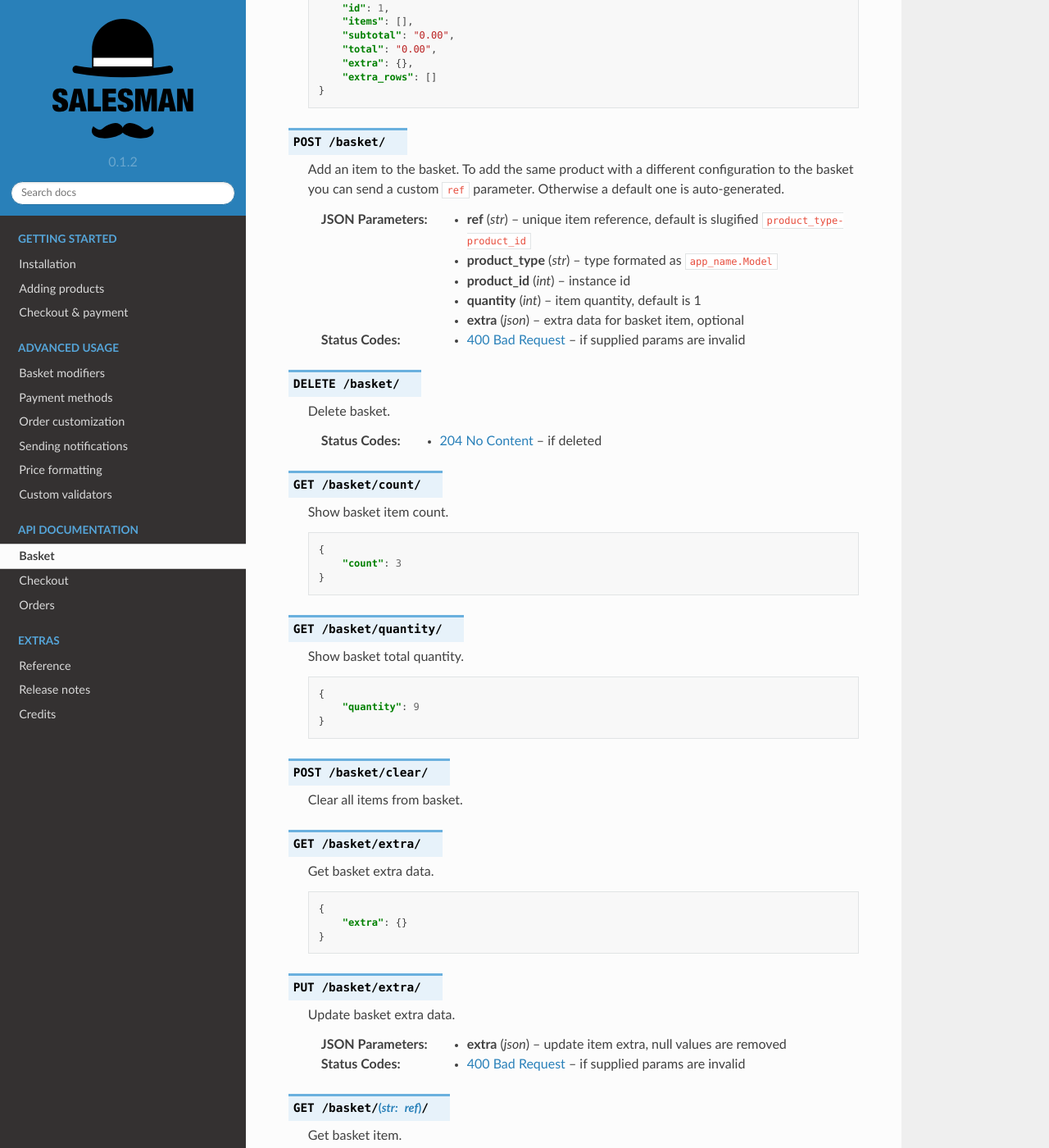
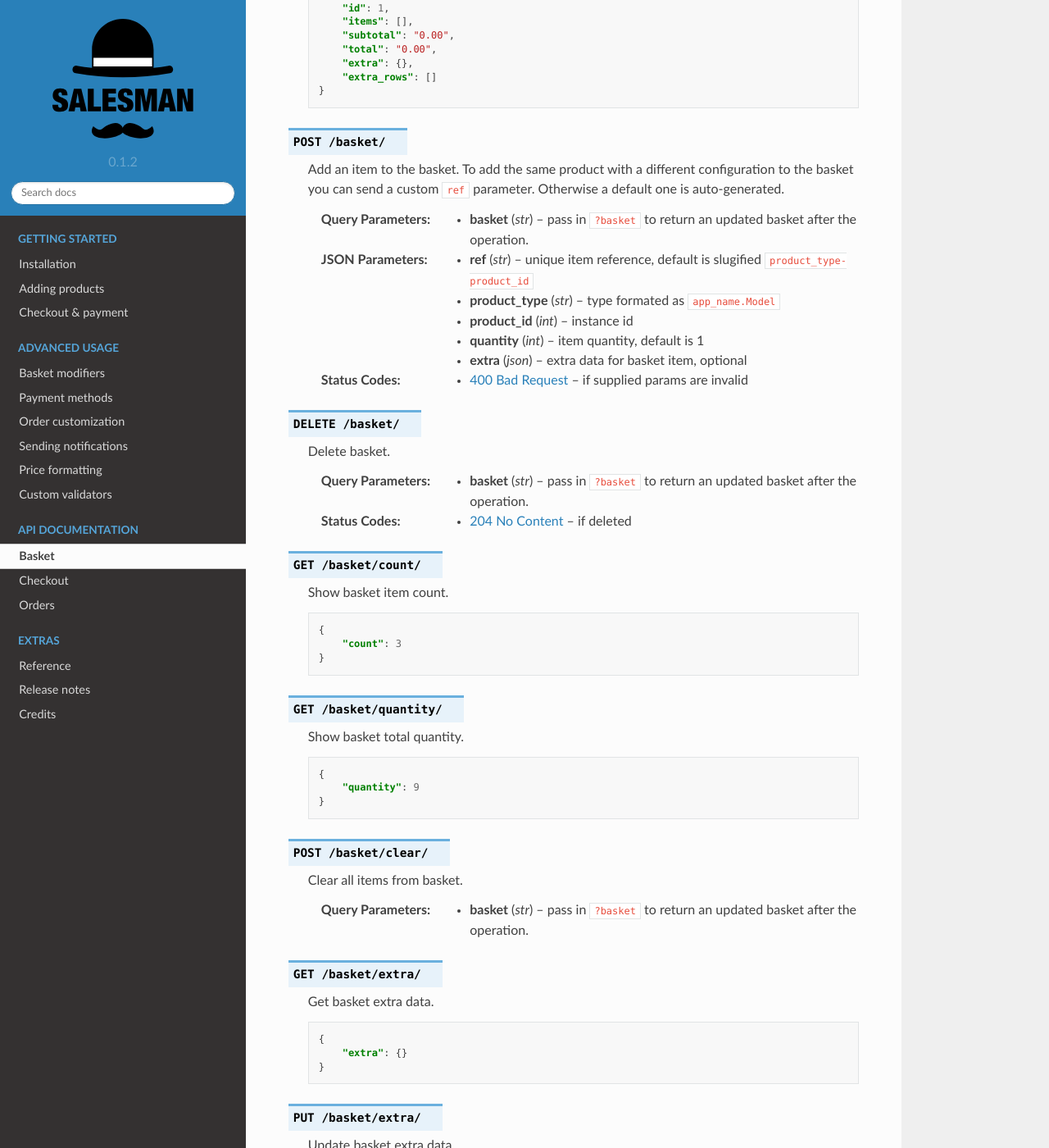
Before and after one commit to mykhailo27/django-salesman, a Sphinx documentation site: the page built from docs/api/basket.rst, in a window 1280 px wide and 1400 px high, scrolled down 311 px. Shown: the whole window at 82% size. Built offline with Sphinx 7.4.7 and the Read the Docs theme 2.0.0, drawn with Linux system fonts in a browser that asks for light colours; some of the changed text lies outside the part shown.

Commit message:
Update docs

```diff
--- a/docs/api/basket.rst
+++ b/docs/api/basket.rst
@@ -26,6 +26,7 @@ Api docs for Basket.
     Add an item to the basket. To add the same product with a different configuration to the basket
     you can send a custom ``ref`` parameter. Otherwise a default one is auto-generated.
 
+    :query str basket: pass in ``?basket`` to return an updated basket after the operation.
     :jsonparam str ref: unique item reference, default is slugified ``product_type-product_id``
     :jsonparam str product_type: type formated as ``app_name.Model``
     :jsonparam int product_id: instance id
@@ -37,6 +38,7 @@ Api docs for Basket.
 
     Delete basket.
 
+    :query str basket: pass in ``?basket`` to return an updated basket after the operation.
     :statuscode 204: if deleted
 
 .. http:get:: /basket/count/
@@ -63,6 +65,8 @@ Api docs for Basket.
 
     Clear all items from basket.
 
+    :query str basket: pass in ``?basket`` to return an updated basket after the operation.
+
 .. http:get:: /basket/extra/
 
     Get basket extra data.
@@ -77,6 +81,7 @@ Api docs for Basket.
 
     Update basket extra data.
 
+    :query str basket: pass in ``?basket`` to return an updated basket after the operation.
     :jsonparam json extra: update item extra, null values are removed
     :statuscode 400: if supplied params are invalid
 
@@ -110,8 +114,8 @@ Api docs for Basket.
 
     Update basket item.
 
-    :param ref: basket item ref
-    :type ref: str
+    :param str ref: basket item ref
+    :query str basket: pass in ``?basket`` to return an updated basket after the operation.
     :jsonparam int quantity: update item quantity
     :jsonparam json extra: update item extra, null values are removed
     :statuscode 400: if supplied params are invalid
@@ -120,6 +124,6 @@ Api docs for Basket.
 
     Remove item from basket.
 
-    :param ref: basket item id
-    :type ref: str
+    :param str ref: basket item id
+    :query str basket: pass in ``?basket`` to return an updated basket after the operation.
     :statuscode 204: if deleted
--- a/docs/releases/unreleased.rst
+++ b/docs/releases/unreleased.rst
@@ -7,6 +7,7 @@ Unreleased
 Added
 -----
 
+- Added the ability to display the Basket after other API operations by appending ``?basket`` to url.
 - Added the ability to specify a custom validator for ``extra`` field on basket and basket item.
 - Added the ability to set ``extra`` data directly in :http:post:`/checkout/` request.
 
```
Also changed, not shown: other parts of docs/api/basket.rst (+1 -2 lines).
